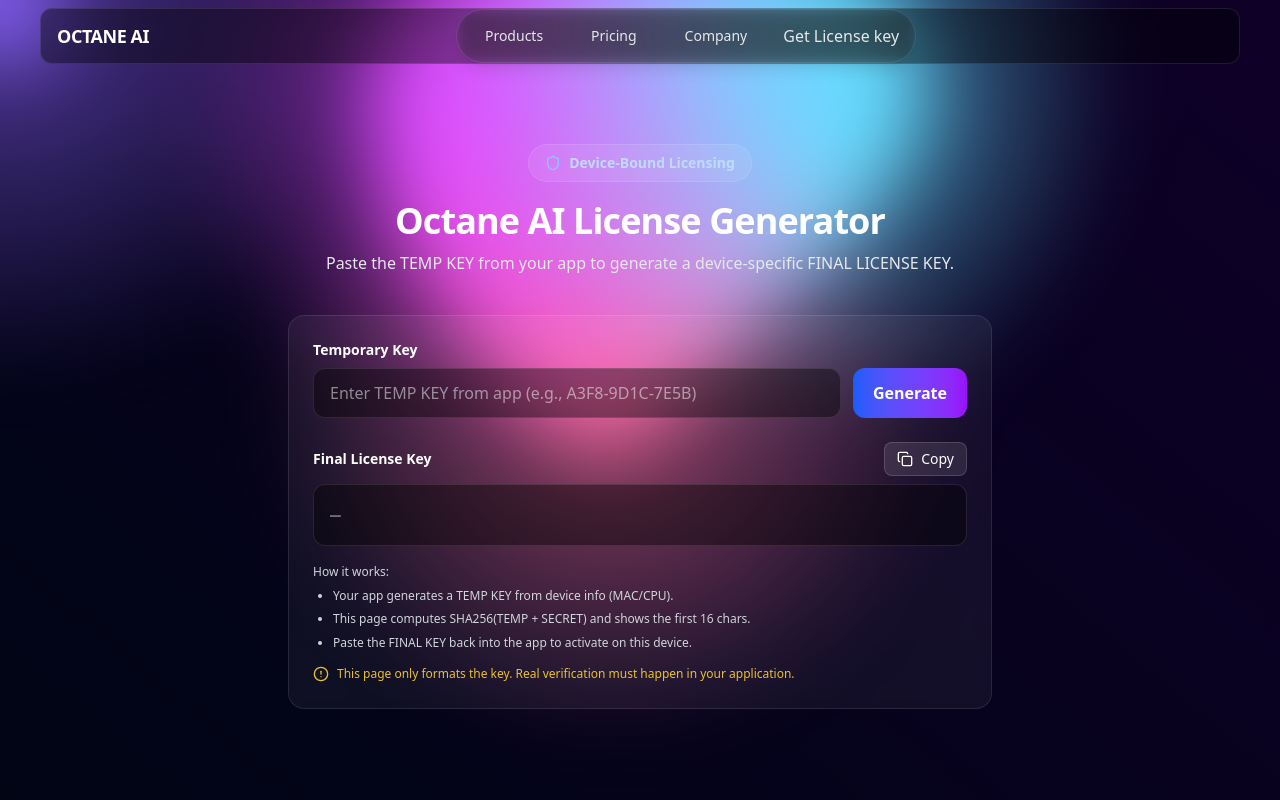
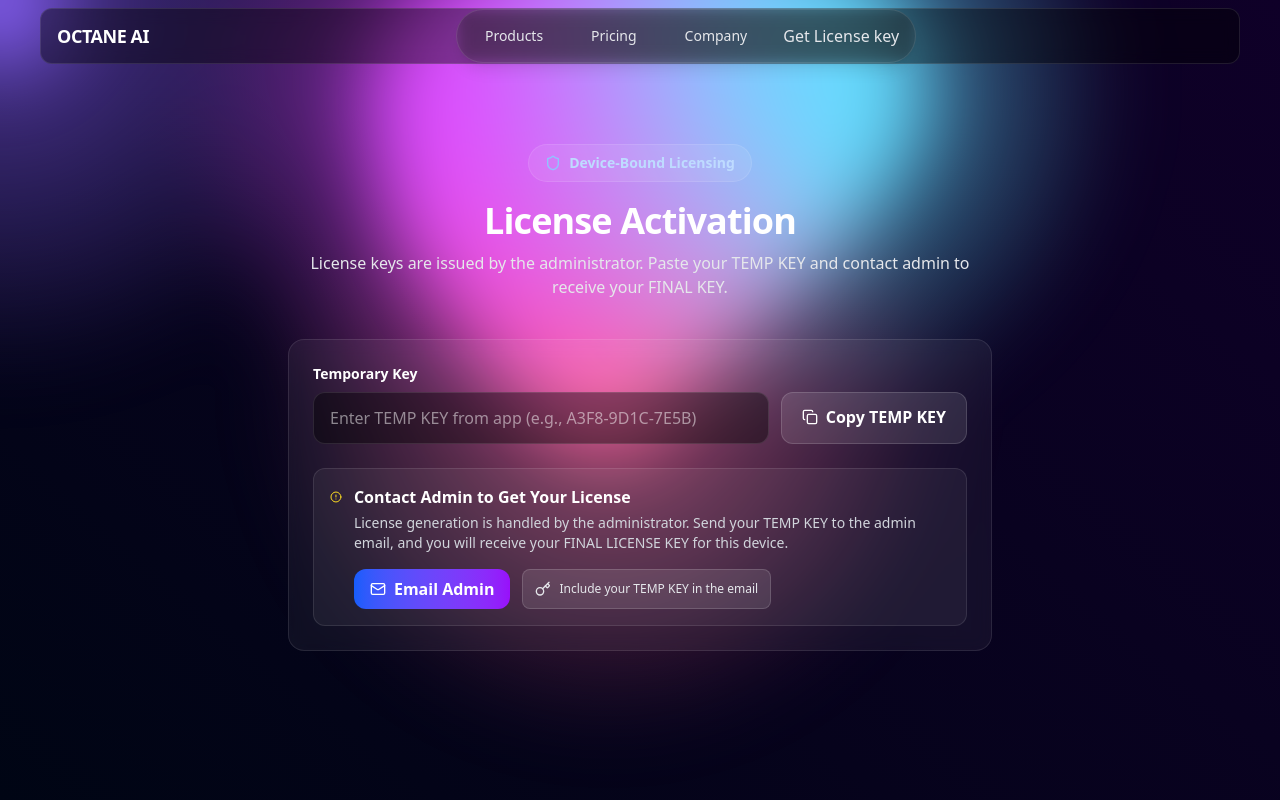
Before and after one commit to jagjeet-singh04/Octane-AI, a React (Vite) app: page /license in a window 1280 px wide. Shown: the top 800 px of the page. Built offline with nearby package versions, Linux system fonts and the light colour scheme.

Commit message:
license key updated

```diff
--- a/src/pages/LicenseGenerator.jsx
+++ b/src/pages/LicenseGenerator.jsx
@@ -4,60 +4,34 @@ import { CardSpotlight } from "../components/ui/card-spotlight.jsx";
 import { motion } from "framer-motion";
 // Lint guard: keep a reference so strict unused-var rule (allowing ONLY UPPERCASE) doesn't flag the import
 const MOTION = motion;
-import CryptoJS from "crypto-js";
-import { KeyIcon, ShieldIcon, CopyIcon, CheckCircleIcon, AlertCircleIcon } from "lucide-react";
+import { KeyIcon, ShieldIcon, CopyIcon, CheckCircleIcon, AlertCircleIcon, MailIcon } from "lucide-react";
 
 export default function LicenseGenerator() {
   const [tempKey, setTempKey] = useState("");
-  const [finalKey, setFinalKey] = useState("");
   const [copied, setCopied] = useState(false);
 
   const fadeUp = { hidden: { opacity: 0, y: 18 }, visible: { opacity: 1, y: 0 } };
   const stagger = { visible: { transition: { staggerChildren: 0.08 } } };
 
-  // Mildly obfuscated secret (remember: do NOT rely on frontend secrecy)
-  const secret = useMemo(() => {
+  const handleCopyTemp = async () => {
+    if (!tempKey) return;
     try {
-      const p1 = "T0NUQU5F"; // "OCTANE"
-      const p2 = "X0FJX1NFQ1JFVF9TQUxU"; // "_AI_SECRET_SALT"
-      // atob is available in browsers
-      return atob(p1) + atob(p2);
-    } catch {
-      // Fallback (non-obfuscated)
-      return "OCTANE_AI_SECRET_SALT";
-    }
-  }, []);
-
-  const cleanTempKey = (value) => value.toUpperCase().replace(/[^A-Z0-9]/g, "");
-
-  const formatGroups = (value) =>
-    value
-      .toUpperCase()
-      .replace(/[^A-Z0-9]/g, "")
-      .match(/.{1,4}/g)
-      ?.join("-") ?? value;
-
-  const generateLicense = () => {
-    const raw = cleanTempKey(tempKey);
-    if (!raw) {
-      setFinalKey("");
-      return;
-    }
-    const hash = CryptoJS.SHA256(raw + secret).toString();
-    const license = hash.substring(0, 16).toUpperCase();
-    setFinalKey(formatGroups(license));
-  };
-
-  const handleCopy = async () => {
-    if (!finalKey) return;
-    try {
-      await navigator.clipboard.writeText(finalKey);
+      await navigator.clipboard.writeText(tempKey);
       setCopied(true);
       setTimeout(() => setCopied(false), 1500);
     } catch {
       setCopied(false);
     }
   };
+
+  // Prefill email to admin with the pasted TEMP KEY
+  const mailtoHref = useMemo(() => {
+    const subject = encodeURIComponent("License Request - Octane AI");
+    const body = encodeURIComponent(
+      `Hello Admin,\n\nPlease generate a FINAL LICENSE KEY for this device.\n\nTEMP KEY: ${tempKey || "<paste your TEMP KEY here>"}\n\nThanks!`
+    );
+    return `mailto:jagjeetsingh0424@gmail.com?subject=${subject}&body=${body}`;
+  }, [tempKey]);
 
   return (
     <div className="min-h-screen relative overflow-hidden text-white selection:bg-blue-500/40 selection:text-white">
@@ -86,10 +60,10 @@ export default function LicenseGenerator() {
               <span className="text-sm font-semibold text-blue-200">Device-Bound Licensing</span>
             </motion.div>
             <motion.h1 variants={fadeUp} className="text-4xl font-extrabold tracking-tight leading-tight">
-              Octane AI License Generator
+              License Activation
             </motion.h1>
             <motion.p variants={fadeUp} className="text-gray-200 mt-2">
-              Paste the TEMP KEY from your app to generate a device-specific FINAL LICENSE KEY.
+              License keys are issued by the administrator. Paste your TEMP KEY and contact admin to receive your FINAL KEY.
             </motion.p>
           </motion.div>
 
@@ -106,39 +80,32 @@ export default function LicenseGenerator() {
                   className="flex-1 rounded-xl bg-black/40 border border-white/10 px-4 py-3 outline-none focus:border-blue-400/40"
                 />
                 <button
-                  onClick={generateLicense}
-                  className="px-5 py-3 rounded-xl bg-gradient-to-r from-blue-600 to-purple-600 font-semibold"
+                  onClick={handleCopyTemp}
+                  className="px-5 py-3 rounded-xl bg-white/10 border border-white/15 font-semibold"
+                  disabled={!tempKey}
+                  title={!tempKey ? "Paste TEMP KEY first" : "Copy TEMP KEY"}
                 >
-                  Generate
+                  {copied ? (
+                    <span className="inline-flex items-center gap-2 text-green-300"><CheckCircleIcon className="w-4 h-4" /> Copied</span>
+                  ) : (
+                    <span className="inline-flex items-center gap-2"><CopyIcon className="w-4 h-4" /> Copy TEMP KEY</span>
+                  )}
                 </button>
               </div>
-
-              <div className="mt-6">
-                <div className="flex items-center justify-between mb-2">
-                  <label className="block text-sm font-semibold">Final License Key</label>
-                  <button
-                    onClick={handleCopy}
-                    className="inline-flex items-center gap-2 px-3 py-1.5 rounded-lg bg-white/10 border border-white/15 text-sm"
-                    disabled={!finalKey}
-                  >
-                    {copied ? <CheckCircleIcon className="w-4 h-4 text-green-400" /> : <CopyIcon className="w-4 h-4" />}
-                    {copied ? "Copied" : "Copy"}
-                  </button>
-                </div>
-                <div className="rounded-xl bg-black/40 border border-white/10 p-4 font-mono tracking-widest text-lg select-all min-h-[56px] flex items-center">
-                  {finalKey || <span className="text-gray-400">—</span>}
-                </div>
-
-                <div className="mt-4 text-xs text-gray-300 leading-relaxed">
-                  <p className="mb-1">How it works:</p>
-                  <ul className="list-disc pl-5 space-y-1">
-                    <li>Your app generates a TEMP KEY from device info (MAC/CPU).</li>
-                    <li>This page computes SHA256(TEMP + SECRET) and shows the first 16 chars.</li>
-                    <li>Paste the FINAL KEY back into the app to activate on this device.</li>
-                  </ul>
-                  <div className="flex items-start gap-2 mt-3 text-amber-300/90">
-                    <AlertCircleIcon className="w-4 h-4 mt-0.5" />
-                    <span>This page only formats the key. Real verification must happen in your application.</span>
+              <div className="mt-6 p-4 rounded-xl bg-white/5 border border-white/10">
+                <div className="flex items-start gap-3">
+                  <AlertCircleIcon className="w-5 h-5 text-yellow-300 mt-0.5" />
+                  <div>
+                    <div className="font-semibold">Contact Admin to Get Your License</div>
+                    <p className="text-sm text-gray-300 mt-1">License generation is handled by the administrator. Send your TEMP KEY to the admin email, and you will receive your FINAL LICENSE KEY for this device.</p>
+                    <div className="mt-4 flex flex-wrap gap-3">
+                      <a href={mailtoHref} className="inline-flex items-center gap-2 px-4 py-2 rounded-xl bg-gradient-to-r from-blue-600 to-purple-600 font-semibold">
+                        <MailIcon className="w-4 h-4" /> Email Admin
+                      </a>
+                      <span className="inline-flex items-center gap-2 px-3 py-1.5 rounded-lg bg-white/10 border border-white/15 text-xs text-gray-200">
+                        <KeyIcon className="w-4 h-4" /> Include your TEMP KEY in the email
+                      </span>
+                    </div>
                   </div>
                 </div>
               </div>
```
